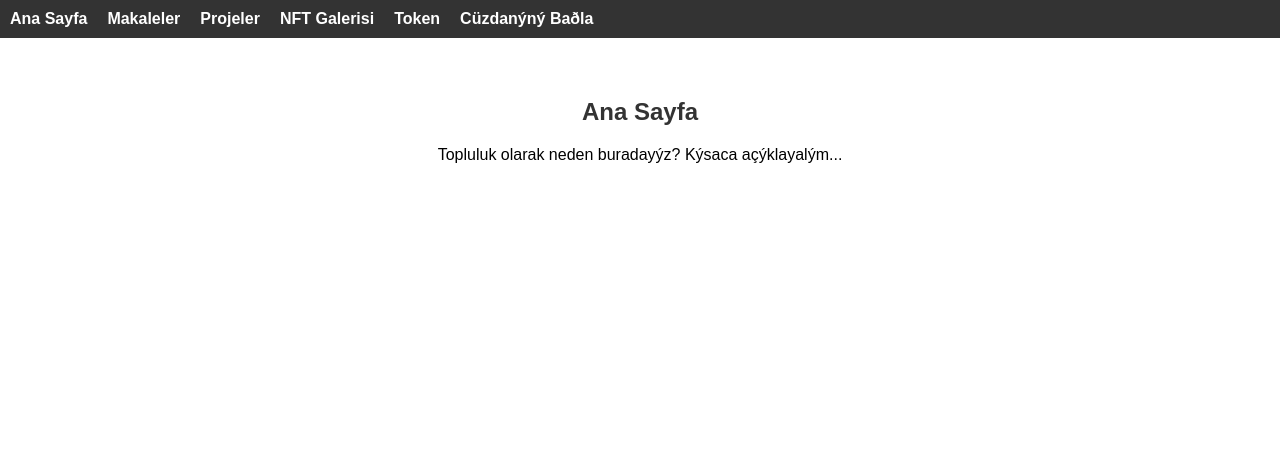
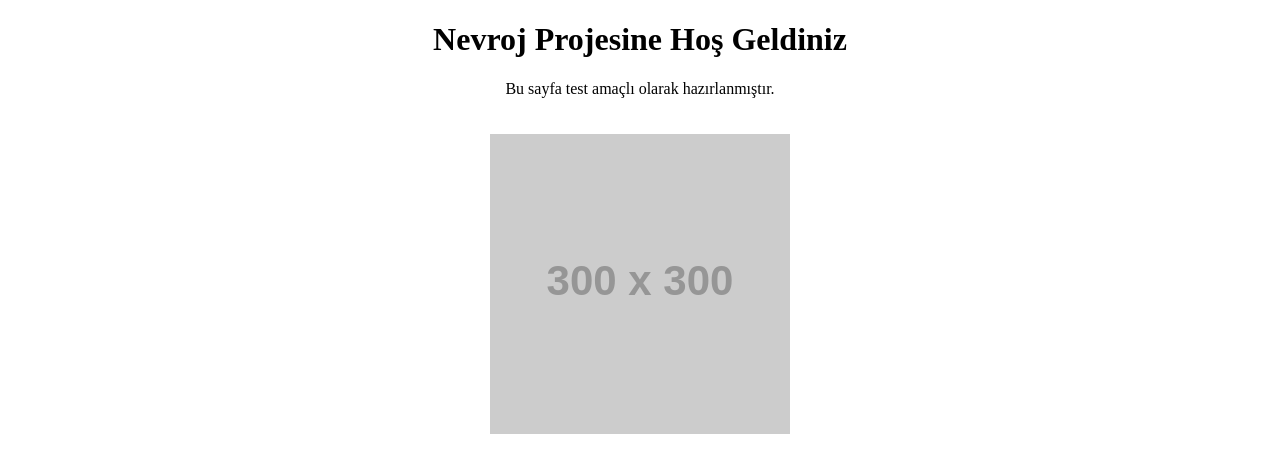
Before and after one commit to Meh34meh/Nevroj-Project, a plain HTML site: page index.html in a window 1280 px wide. Drawn offline with Linux system fonts and the light colour scheme; placeholder pictures from the web are drawn by us.

Commit message:
Update index.html

```diff
--- a/index.html
+++ b/index.html
@@ -1,117 +1,13 @@
 <!DOCTYPE html>
-<html lang="en">
+<html lang="tr">
 <head>
     <meta charset="UTF-8">
     <meta name="viewport" content="width=device-width, initial-scale=1.0">
-    <title>Nevroj Project</title>
-    <style>
-        body {
-            font-family: Arial, sans-serif;
-            margin: 0;
-            padding: 0;
-        }
-        .menu {
-            background-color: #333;
-            padding: 10px;
-            display: flex;
-            justify-content: flex-start;
-            align-items: center;
-        }
-        .menu a {
-            margin-right: 20px;
-            text-decoration: none;
-            color: #fff;
-            font-weight: bold;
-            cursor: pointer;
-        }
-        .menu a:hover {
-            color: #f0a500;
-        }
-        .content {
-            padding: 20px;
-            display: flex;
-            flex-direction: column;
-            align-items: center; /* Yatayda ortalar */
-            justify-content: center; /* Dikeyde ortalar */
-            text-align: center; /* Metni ortalar */
-        }
-        .section {
-            display: none;
-            margin-top: 20px;
-        }
-        .section.active {
-            display: block;
-        }
-        .section h2 {
-            color: #333;
-        }
-        .section a {
-            text-decoration: none;
-            color: #0073e6;
-            display: block;
-            margin-bottom: 10px;
-        }
-        .section a:hover {
-            text-decoration: underline;
-        }
-    </style>
-    <script>
-        function showSection(sectionId) {
-            // Tüm bölümleri gizle
-            const sections = document.querySelectorAll('.section');
-            sections.forEach(section => {
-                section.classList.remove('active');
-            });
-
-            // Ýlgili bölümü göster
-            const activeSection = document.getElementById(sectionId);
-            if (activeSection) {
-                activeSection.classList.add('active');
-            }
-        }
-    </script>
+    <title>Nevroj Projesi</title>
 </head>
-<body>
-    <!-- Menü -->
-    <div class="menu">
-        <a onclick="showSection('anasayfa')">Ana Sayfa</a>
-        <a onclick="showSection('makaleler')">Makaleler</a>
-        <a onclick="showSection('projeler')">Projeler</a>
-        <a onclick="showSection('nft-galerisi')">NFT Galerisi</a>
-        <a onclick="showSection('token')">Token</a>
-        <a onclick="showSection('cuzdan')">Cüzdanýný Baðla</a>
-    </div>
-
-    <!-- Ýçerik -->
-    <div class="content">
-        <div id="anasayfa" class="section active">
-            <h2>Ana Sayfa</h2>
-            <p>Topluluk olarak neden buradayýz? Kýsaca açýklayalým...</p>
-        </div>
-        <div id="makaleler" class="section">
-            <h2>Makaleler</h2>
-            <a href="#">Uygarlýk Dönüþümü</a>
-            <a href="#">Doðanýn Dönüþümü</a>
-        </div>
-        <div id="projeler" class="section">
-            <h2>Projeler</h2>
-            <a href="#">Proje 1</a>
-            <a href="#">Proje 2</a>
-        </div>
-        <div id="nft-galerisi" class="section">
-            <h2>NFT Galerisi</h2>
-            <a href="#">NFT 1</a>
-            <a href="#">NFT 2</a>
-        </div>
-        <div id="token" class="section">
-            <h2>Token</h2>
-            <p>Token açýklamasý ve iþlemleri buraya eklenecek.</p>
-            <a href="#">Token Satýn Al</a>
-        </div>
-        <div id="cuzdan" class="section">
-            <h2>Cüzdanýný Baðla</h2>
-            <p>Bilinen cüzdan saðlayýcýlarý ile baðlanabilirsiniz.</p>
-        </div>
-    </div>
+<body style="text-align: center; margin-top: 20px;">
+    <h1>Nevroj Projesine Hoş Geldiniz</h1>
+    <p>Bu sayfa test amaçlı olarak hazırlanmıştır.</p>
+    <img src="https://via.placeholder.com/300" alt="Test Görseli" style="margin-top: 20px;">
 </body>
 </html>
```
